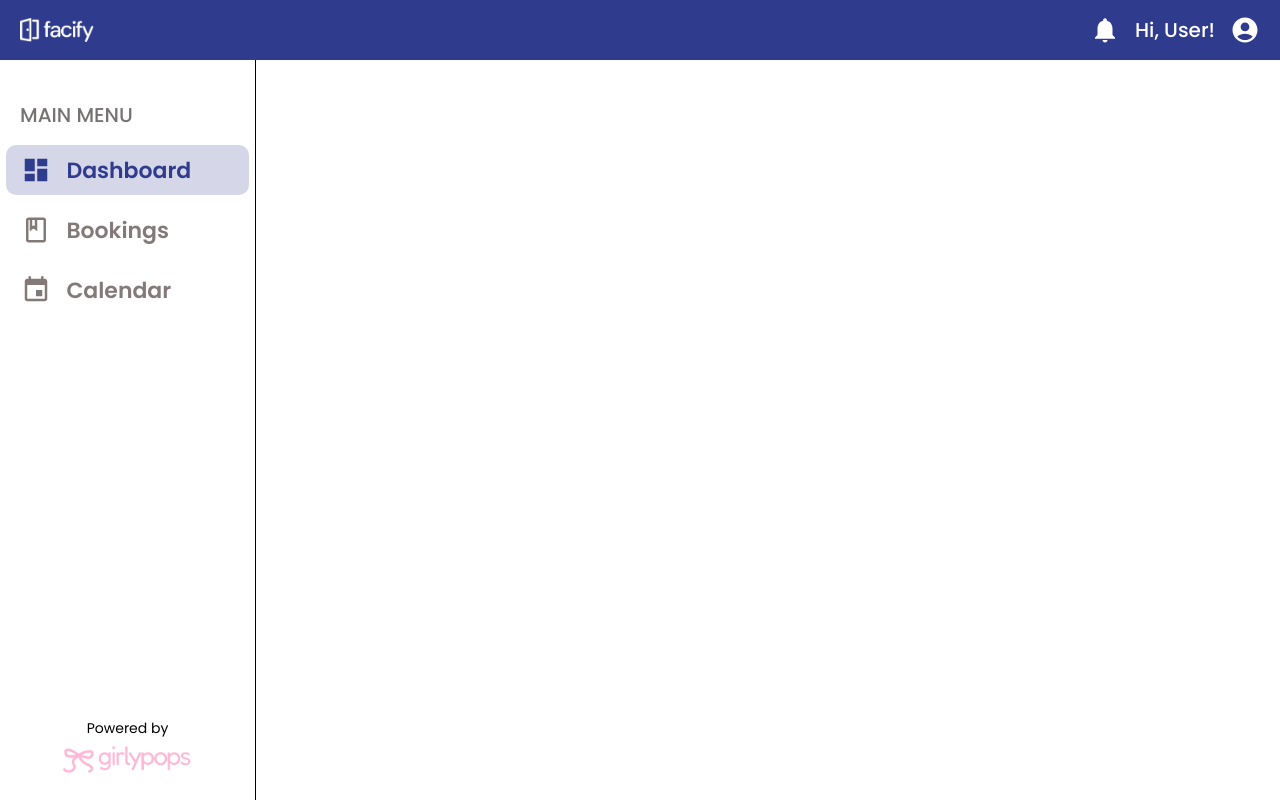
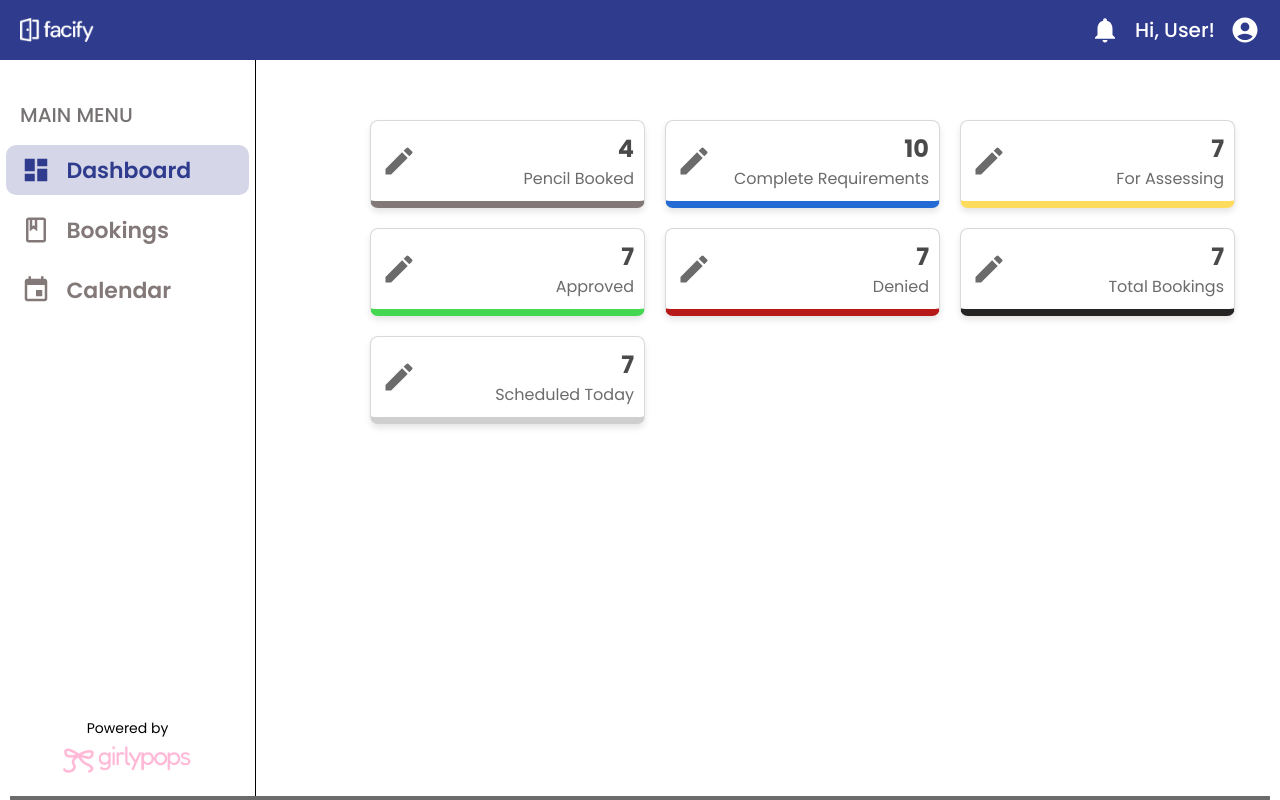
Before and after one commit to ysc4/facify-project, a React (Vite) app: page /admin-home in a window 1280 px wide. Built offline with nearby package versions, Linux system fonts and the light colour scheme.

Commit message:
Status Cards Applied.
With assigned colors, but not the right logo yet

```diff
--- a/src/admin_pages/Admin-Home.css
+++ b/src/admin_pages/Admin-Home.css
@@ -1,14 +1,150 @@
-.admin-home {
-    font-family: Arial, sans-serif;
-    text-align: center;
-    padding: 20px;
-    background-color: #f5f5f5;
+.Homepage {
+    display: flex;
+    flex-direction: column;
+    height: 100vh;
 }
 
-.admin-home h1 {
-    color: #333;
+.Header {
+    flex: 0 0 auto; /* Ensure the header takes up only as much space as it needs */
 }
 
-.admin-home p {
-    color: #666;
+.main-content {
+    display: flex;
+    flex: 1; /* Take up the remaining space */
 }
+
+.sidebar-placeholder {
+    width: 20%; /* Adjust the width as needed */
+}
+
+.overview {
+    flex: 1;
+    display: flex;
+    flex-direction: column;
+    padding-top: 90px;
+    padding-left: 20px;
+    background-color: #FFFFFF;
+    overflow-y: auto;
+}
+
+.overview-header {
+    display: flex;
+    flex-direction: row;
+    justify-content: flex-start;
+    align-items: flex-start;
+    width: 98%;
+    padding: 10px 20px;
+}
+
+.search-bar {
+    position: relative;
+    display: flex;
+    align-items: center;
+    width: 80%;
+}
+
+.search-bar input {
+    padding: 10px 40px 10px 10px;
+    font-size: 18px;
+    border: 1px solid #ccc;
+    border-radius: 5px;
+    width: 100%;
+}
+
+.search-icon {
+    position: absolute;
+    right: 15px;
+    color: #ccc;
+    cursor: pointer;
+}
+
+.filters {
+    display: flex;
+    align-items: center;
+    width: 250px;
+    height: 40px;
+    margin-top: 5px;
+    margin-left: 10px;
+}
+
+.filter-label {
+    font-size: 15px;
+    color: #1F1D1D;
+    font-family: 'Poppins', sans-serif;
+    margin-right: 10px;
+}
+
+.overview-content {
+    margin-top: 20px;
+}
+
+.booking-item {
+    display: flex;
+    justify-content: space-between;
+    align-items: left;
+    padding: 10px 20px;
+    margin-left: 10px;
+    margin-bottom: 15px;
+    width: 97%;
+    height: 170px;
+    border: 1px solid #9C9C9C;
+    border-radius: 5px;
+}
+
+.booking-item:hover {
+    background-color: #F5F5F5;
+}
+
+.details h2 {
+    font-size: 36px;
+    color: #1F1D1D;
+    font-family: 'Poppins', sans-serif;
+}
+
+.details p {
+    font-size: 18px;
+    color: #1F1D1D;
+    font-family: 'Poppins', sans-serif;
+}
+
+.status {
+    margin-left: auto;
+    margin-bottom: 15px;
+    display: flex;
+    flex-direction: column;
+    align-items: right;
+    justify-content: space-between;
+}
+
+.faci-code h3 {
+    padding: 10px;
+    font-size: 20px;
+    font-weight: 400;
+    color: #656262;
+    font-family: 'Poppins', sans-serif;
+    text-align: right;
+}
+
+.status-label {
+    display: inline-block;
+    font-size: 18px;
+    color: #474343;
+    font-family: 'Poppins', sans-serif;
+    width: auto;
+    background-color: #B3FFA6;
+    border-radius: 5px;
+    padding: 5px 10px;
+    text-align: center;
+}
+
+.AdminHome .content {
+    margin-left: 350px; /* Adjust this based on your Sidebar width */
+    margin-top: 100px; /* Adjust this based on your Sidebar width */
+    padding: 20px;
+  }
+
+  .status-cards {
+    display: flex;
+    gap: 20px; /* Space between cards */
+    flex-wrap: wrap; /* Make cards wrap to the next row if needed */
+  }
--- a/src/admin_pages/Admin-Home.jsx
+++ b/src/admin_pages/Admin-Home.jsx
@@ -3,14 +3,27 @@ import '../components/Navbar.css';
 import Header from '../components/Navbar.jsx';
 import '../components/Sidebar.css';
 import Sidebar from '../components/AdminSidebar.jsx';
-
+import StatusCard from '../components/Admin-StatusCard.jsx';
 import './Admin-Home.css';
 
 function AdminHome() {
   return (
     <div className="AdminHome">
-        <Header />
+      <Header />
       <Sidebar />
+      <div className="content">
+        <div className="status-cards">
+          {/* Add multiple StatusCards as needed */}
+            <StatusCard status="Pencil Booked" count={4} className="card-pencil-booked" />
+            <StatusCard status="Complete Requirements" count={10} className="card-complete-requirements" />
+            <StatusCard status="For Assessing" count={7} className="card-for-assessing" />
+            <StatusCard status="Approved" count={7} className="card-approved" />
+            <StatusCard status="Denied" count={7} className="card-denied" />
+            <StatusCard status="Total Bookings" count={7} className="card-total-bookings" />
+            <StatusCard status="Scheduled Today" count={7} className="card-scheduled-today" />
+
+        </div>
+      </div>
     </div>
   );
 }
--- /dev/null
+++ b/src/components/Admin-StatusCard.css
@@ -0,0 +1,84 @@
+.status-card-container {
+  display: flex;
+  flex-wrap: wrap;  /* Allow cards to wrap to the next line */
+  gap: 10px;  /* Space between the cards */
+  justify-content: flex-start;  /* Align cards to the left */
+}
+
+.status-card {
+  display: flex;
+  align-items: center;
+  justify-content: space-between;
+  width: 275px; /* Adjust as needed */
+  padding: 10px;
+  border: 1px solid #D9D9D9;
+  border-radius: 8px;
+  background-color: #FFFFFF;
+  box-shadow: 0px 4px 6px rgba(0, 0, 0, 0.1);
+  border-bottom: 7px solid #FF5733; /* Default color, will be overridden */
+}
+
+.status-card-icon {
+  display: flex;
+  align-items: center;
+  justify-content: center;
+  flex-shrink: 0;
+}
+
+.status-card-details {
+  display: flex;
+  flex-direction: column;
+  align-items: flex-end;
+}
+
+.status-card-count {
+  font-size: 24px;
+  font-weight: bold;
+  margin: 0;
+  color: #4A4A4A;
+}
+
+.status-card-status {
+  font-size: 16px;
+  color: #6B6B6B;
+  margin: 0;
+}
+
+.status-card-divider {
+  position: absolute;
+  bottom: 0;
+  left: 10px;
+  right: 10px;
+  height: 4px;
+  background-color: #6B6B6B; /* Matches the pencil icon color */
+  border-radius: 2px;
+}
+
+/* Custom classes for different bottom-border colors */
+.card-pencil-booked {
+  border-bottom: 7px solid #837878;
+}
+
+.card-complete-requirements {
+  border-bottom: 7px solid #236AD4;
+}
+
+.card-for-assessing {
+  border-bottom: 7px solid #FFDC5E;
+}
+
+.card-approved {
+  border-bottom: 7px solid #44D852;
+}
+
+.card-denied {
+  border-bottom: 7px solid #B71919;
+}
+
+.card-total-bookings {
+  border-bottom: 7px solid #262323;
+}
+
+.card-scheduled-today {
+  border-bottom: 7px solid #CFCFCF;
+}
--- /dev/null
+++ b/src/components/Admin-StatusCard.jsx
@@ -0,0 +1,20 @@
+import React from 'react';
+import './Admin-StatusCard.css';
+import PencilIcon from '@mui/icons-material/Edit'; // You can use the Edit icon as a substitute for the pencil.
+
+function StatusCard({ icon, status, count, className }) {
+  return (
+    <div className={`status-card ${className}`}>
+      <div className="status-card-icon">
+        {icon || <PencilIcon style={{ fontSize: '36px', color: '#6B6B6B' }} />}
+      </div>
+      <div className="status-card-details">
+        <h3 className="status-card-count">{count}</h3>
+        <p className="status-card-status">{status}</p>
+      </div>
+      <div className="status-card-divider" />
+    </div>
+  );
+}
+
+export default StatusCard;
```
